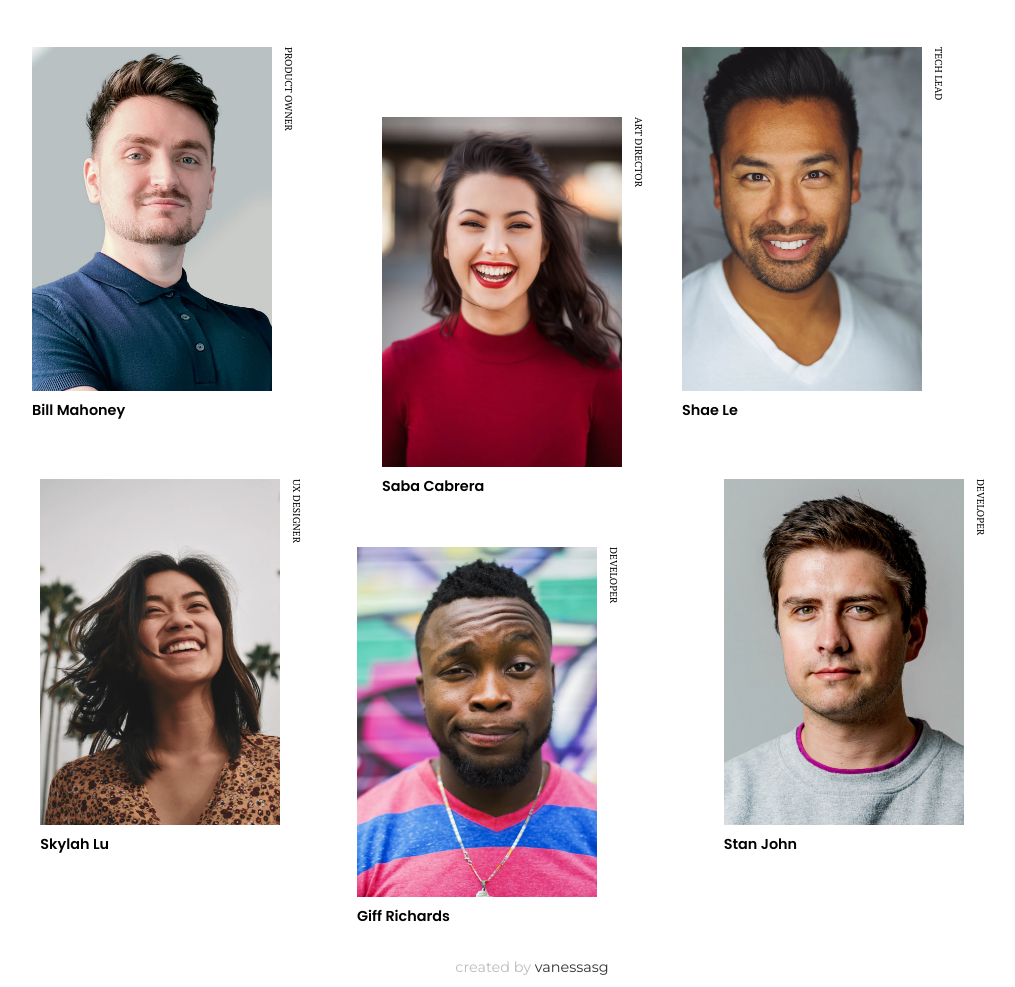
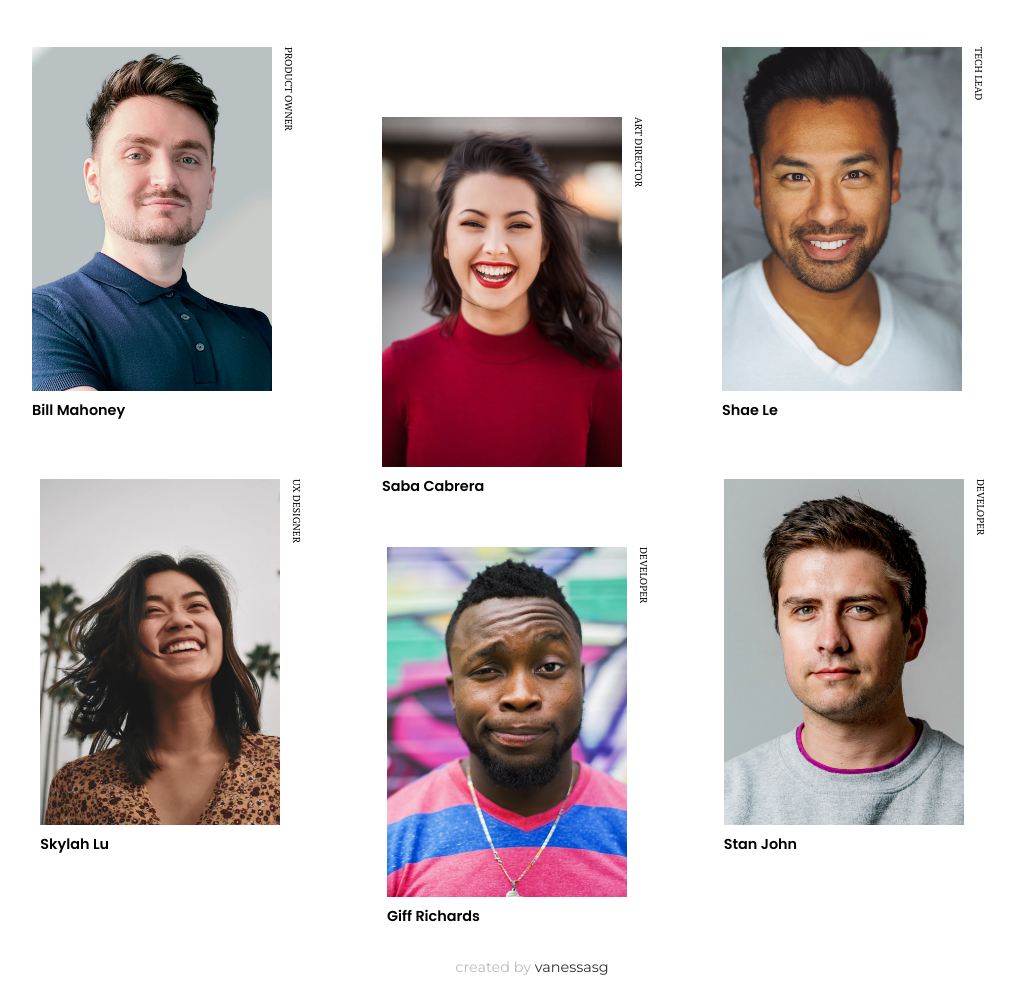
Before and after one commit to vanessasg/myteampage, a plain HTML site: page index.html in a window 1280 px wide. Shown: the part 219-1206 px from the top of the page, without its empty margins (108-1123 px from the left). Drawn offline with Linux system fonts and the light colour scheme.

Commit message:
fixed position

```diff
--- a/style.css
+++ b/style.css
@@ -163,9 +163,14 @@ a {
       position: relative;
       top: 0;
   }
+  .item3{
+      position: relative;
+      left: 40px
+  }
   .item5 {
       position: relative;
       top: 70px;
+      left:30px;
   }
 
 }
```
